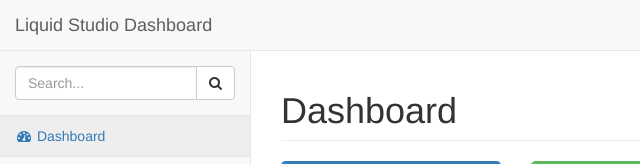
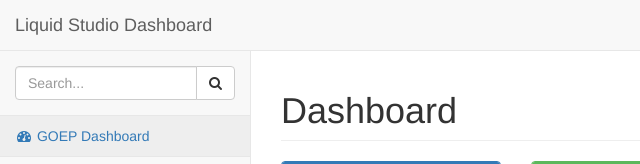
Before and after one commit to paoloxide/hello-node, a website: page pages/index.html in a window 1280 px wide. Shown: the top 164 px of the page, 0-640 px from the left. Drawn offline with Linux system fonts and the light colour scheme.

Commit message:
Chanegd title of Dashboard

```diff
--- a/pages/index.html
+++ b/pages/index.html
@@ -277,7 +277,7 @@
                             <!-- /input-group -->
                         </li>
                         <li>
-                            <a href="index.html"><i class="fa fa-dashboard fa-fw"></i> Dashboard</a>
+                            <a href="index.html"><i class="fa fa-dashboard fa-fw"></i> GOEP Dashboard</a>
                         </li>
                         <li>
                             <a href="#"><i class="fa fa-bar-chart-o fa-fw"></i> Charts<span class="fa arrow"></span></a>
```
